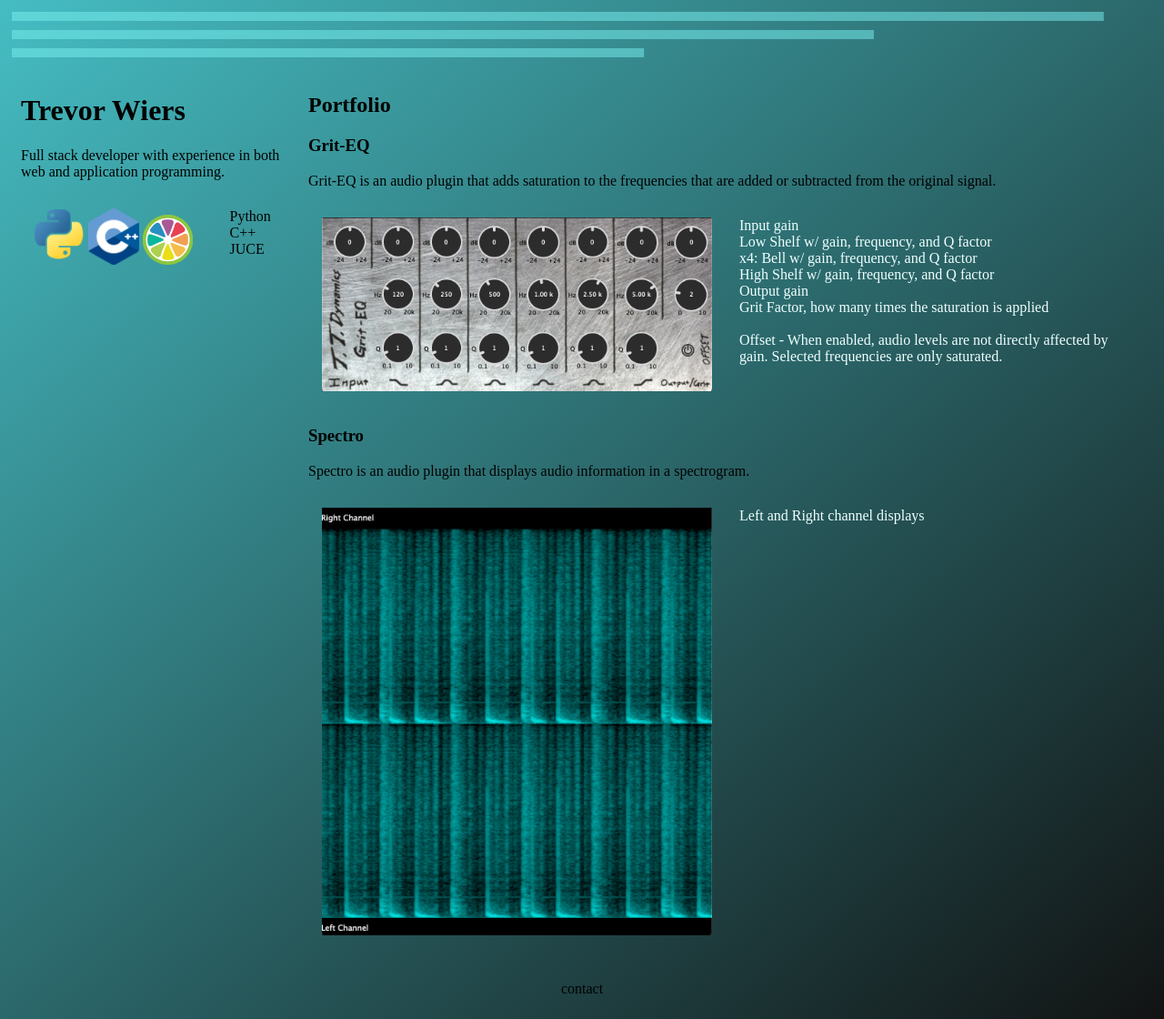
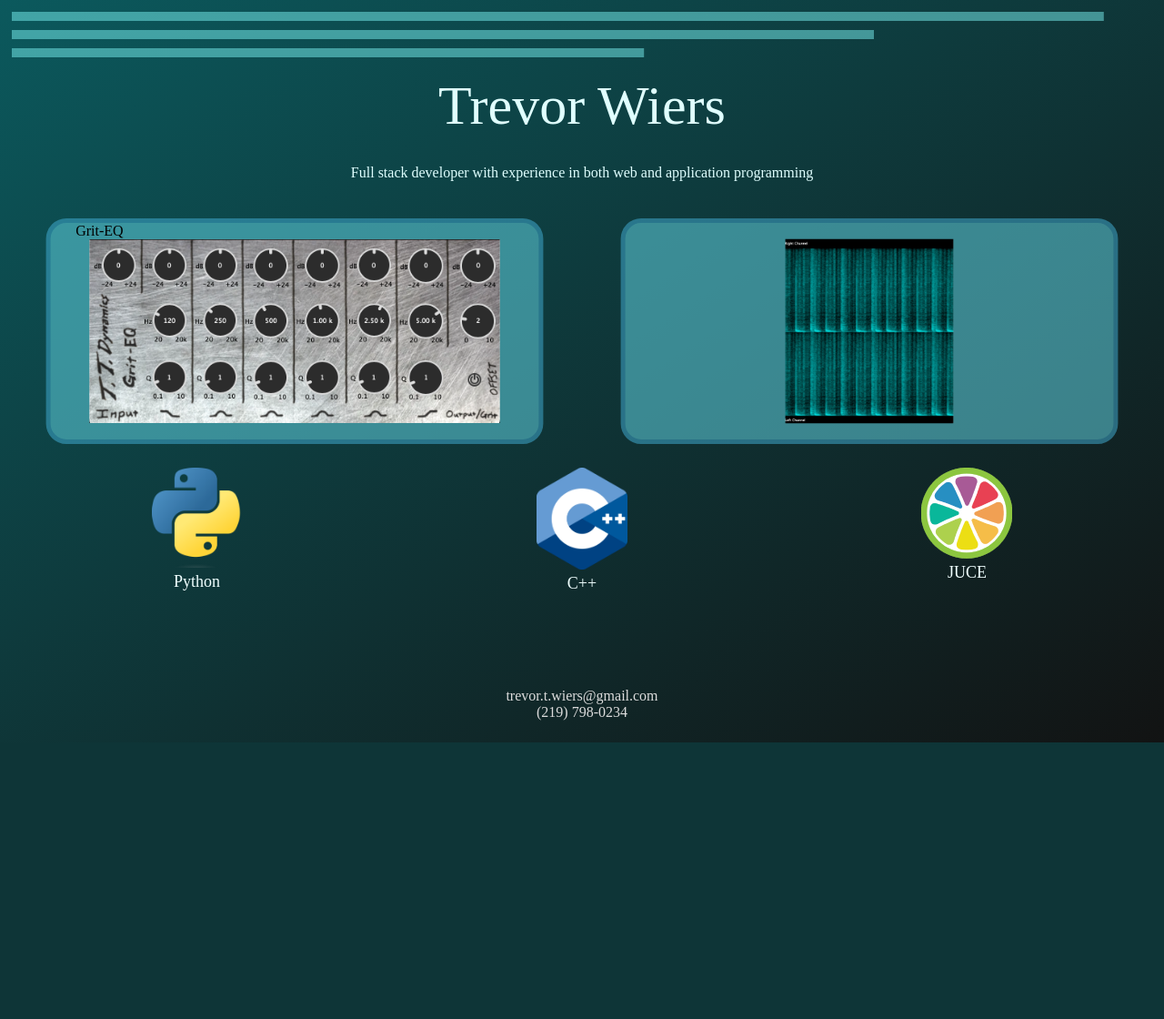
Before and after one commit to trevor-wiers/portfolio-site, a Python web app: template main/templates/main/home.html in a window 1280 px wide. Shown: the whole page at 91% size. After the commit the page ends 816 px from the top, so only its background shows below. Run offline with Jinja, Linux system fonts and the light colour scheme; the template is opened without the code that fills it, so the values that code supplies are empty.

Commit message:
redesign home, all vertical

```diff
--- a/main/static/style.css
+++ b/main/static/style.css
@@ -1,5 +1,5 @@
 html {
-    background-image: linear-gradient(to bottom right, rgb(69, 189, 195),rgb(18, 19, 19));
+    background-image: linear-gradient(to bottom right, rgb(11, 89, 93),rgb(18, 19, 19));
     background-size: cover;
     background-repeat: no-repeat;
     min-height: 100vh;
@@ -11,11 +11,13 @@ body {
     display: flex;
     flex-direction: column;
     overflow: auto;
+    color: lightcyan;
 }
 
 footer {
     text-align: center;
     margin-top: auto;
+    color: gainsboro;
 }
 
 * {
@@ -46,6 +48,27 @@ footer {
     .col-12 {width: 100%;}
 }
 
+.logo {
+    float: left;
+    text-align: center;
+    color: azure;
+    font-size: large;
+}
+
+#third-end {
+    width: 33%;
+}
+
+#third-mid {
+    width: 34%;
+}
+
+#logoImg {
+    width: 50%;
+    max-width: 100px;
+    height: auto;
+}
+
 .row::after {
     content: "";
     clear: both;
--- a/main/templates/main/base.html
+++ b/main/templates/main/base.html
@@ -17,7 +17,11 @@
             {% block content %}
             {% endblock %}
         <footer>
-            <p>contact</p>
+            <p>
+                trevor.t.wiers@gmail.com
+                <br>
+                (219) 798-0234
+            </p>
         </footer>
     </body>
 </html>
--- a/main/templates/main/home.html
+++ b/main/templates/main/home.html
@@ -1,7 +1,6 @@
 {% extends "main/base.html" %}
 
 {% block header %}
-<!-- <h1>Trevor Wiers</h1> -->
 <svg width=100% height="55">
     <rect x="5" y="5" width=95% height="10"
     style="fill:rgb(122, 241, 241);opacity: 50%" />
@@ -9,60 +8,58 @@
     style="fill:rgb(122, 241, 241);opacity: 50%" />
     <rect x="5" y="45" width=55% height="10"
     style="fill:rgb(122, 241, 241);opacity: 50%" />
-  </svg>
+</svg>
 {% endblock %}
 
 {% block content %}
+
+
 <div class="row">
-    <div class="col-3">
-        <h1>Trevor Wiers</h1>
-        <p>Full stack developer with experience in both web and application programming.</p>
-        <div class="row">
-            <div class="col-9">
-                <img src="static/python-logo.png" style="width:30%;height:auto;">
-                <img src="static/c++-logo.png" style="width:30%;height:auto;">
-                <img src="static/juce-logo.png" style="width:30%;height:auto;">
-            </div>
-            <div class="col-3">
-                Python<br>
-                C++<br>
-                JUCE
-            </div>
-        </div>
+    <div class="col-12" style="font-size: 60px;text-align: center;">
+        Trevor Wiers
     </div>
-    <div class="col-9">
-        <h2>Portfolio</h2>
-        <h3>Grit-EQ</h3>
-        <p>
-            Grit-EQ is an audio plugin that adds saturation to the frequencies that are added or subtracted from the original signal.
-        </p>
-        <div class="row">
-            <div class="col-6">
-                <img src="static/grit-eq.png" style="width:100%;height:auto;">
-            </div>
-            <div class="col-6" style="color:azure">
-                Input gain<br>
-                Low Shelf w/ gain, frequency, and Q factor<br>
-                x4: Bell w/ gain, frequency, and Q factor<br>
-                High Shelf w/ gain, frequency, and Q factor<br>
-                Output gain<br>
-                Grit Factor, how many times the saturation is applied<br>
-                <br>
-                Offset - When enabled, audio levels are not directly affected by gain. Selected frequencies are only saturated.
-            </div>
-        </div>
-        <h3>Spectro</h3>
-        <p>
-            Spectro is an audio plugin that displays audio information in a spectrogram.
-        </p>
-        <div class="row">
-            <div class="col-6">
-                <img src="static/spectro.png" style="width:100%;height:auto;">
-            </div>
-            <div class="col-6" style="color:azure">
-                Left and Right channel displays
-            </div>
-        </div>
+</div>
+<div class="row">
+    <div class="col-12" style="text-align: center;">
+        Full stack developer with experience in both web and application programming
+    </div>
+</div>
+
+
+<div class="row">
+    <div class="col-6" style="height:300px">
+        <svg width="100%" height="100%">
+            <rect x="5%" y="5%" rx="20" ry="20" width=90% height=90%
+            style="fill:rgb(104, 223, 239);stroke:rgb(68, 178, 218);stroke-width:5;opacity:0.5" />
+            <text x="10%" y="11%">Grit-EQ</text>
+            <image x="12.5%" y="12.5%" href="static/grit-eq.png" width=75% height=75% />
+        </svg>
+    </div>
+    <div class="col-6" style="height:300px">
+        <svg width="100%" height="100%">
+            <rect x="5%" y="5%" rx="20" ry="20" width=90% height=90%
+            style="fill:rgb(104, 223, 239);stroke:rgb(68, 178, 218);stroke-width:5;opacity:0.5" />
+            <image x="12.5%" y="12.5%" href="static/spectro.png" width=75% height=75% />
+        </svg>
+    </div>
+</div>
+
+
+<div class="row">
+    <div class="logo" id="third-end">
+        <img src="static/python-logo.png" id="logoImg">
+        <br>
+        Python
+    </div>
+    <div class="logo" id="third-mid">
+        <img src="static/c++-logo.png" id="logoImg">
+        <br>
+        C++
+    </div>
+    <div class="logo" id="third-end">
+        <img src="static/juce-logo.png" id="logoImg">
+        <br>
+        JUCE
     </div>
 </div>
 {% endblock %}
```
Also changed, not shown: main/templates/main/home2.html (added, +68 -0 lines).
